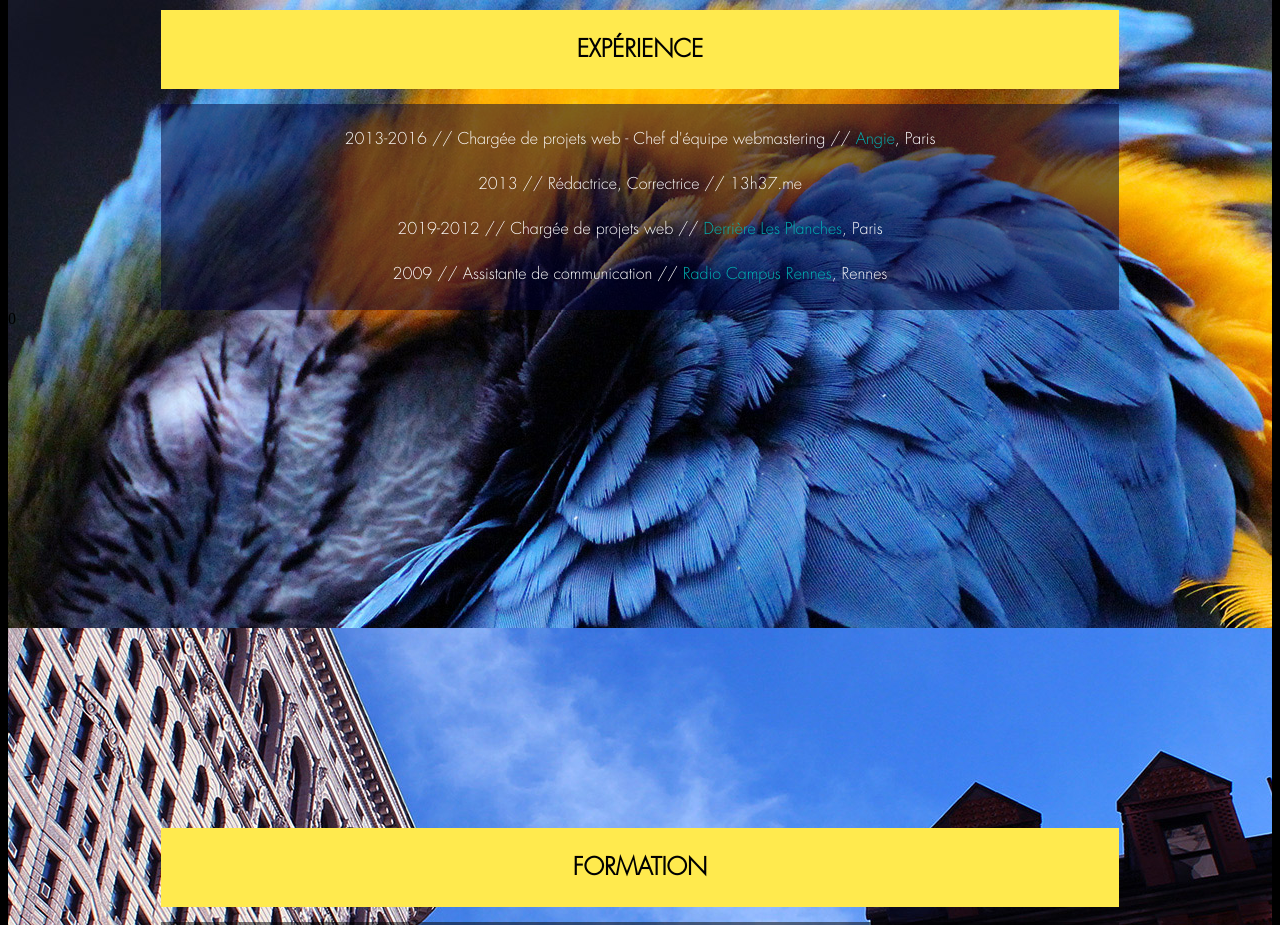
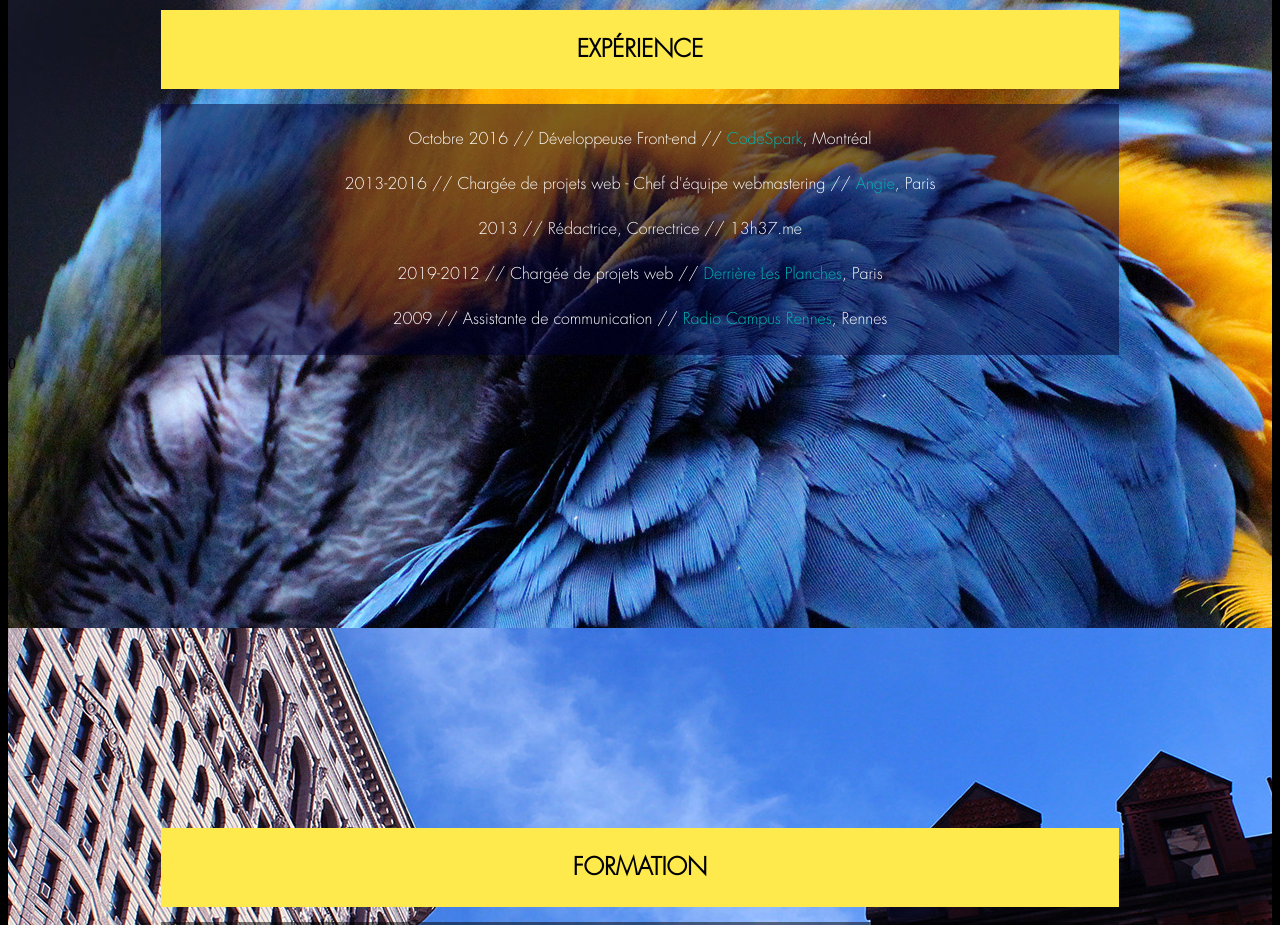
Before and after one commit to marioncharlie/monsite, a plain HTML site: page index.html in a window 1280 px wide. Shown: the part 1080-2005 px from the top of the page. Drawn offline with nearby package versions, Linux system fonts and the light colour scheme; a web font is replaced by a local one.

Commit message:
adding text

```diff
--- a/index.html
+++ b/index.html
@@ -28,7 +28,7 @@
         </div>
 
         <div id="bienvenue2" class="slide_inside">
-		<p><span class="dispo">Je suis actuellement en recherche d'un poste à Montréal.</span></p>
+            <p><span class="dispo">Je suis actuellement en recherche d'un poste à Montréal.</span></p>
         </div>
 
 
@@ -45,6 +45,7 @@
         <!-- .slide_inside -->
 
         <div class="slide_inside" id="experience2">
+            <p>Octobre 2016 // Développeuse Front-end // <a class="links-principal" href="http://codespark.ca" target="_blank">CodeSpark</a>, Montréal</p>
             <p>2013-2016 // Chargée de projets web - Chef d'équipe webmastering // <a class="links-principal" href="http://www.angie.fr" target="_blank">Angie</a>, Paris</p>
             <p>2013 // Rédactrice, Correctrice // 13h37.me</p>
             <p>2019-2012 // Chargée de projets web // <a class="links-principal" href="http://www.derrierelesplanches.fr" target="_blank" title="Site web de DLP">Derrière Les Planches</a>, Paris</p>
```
